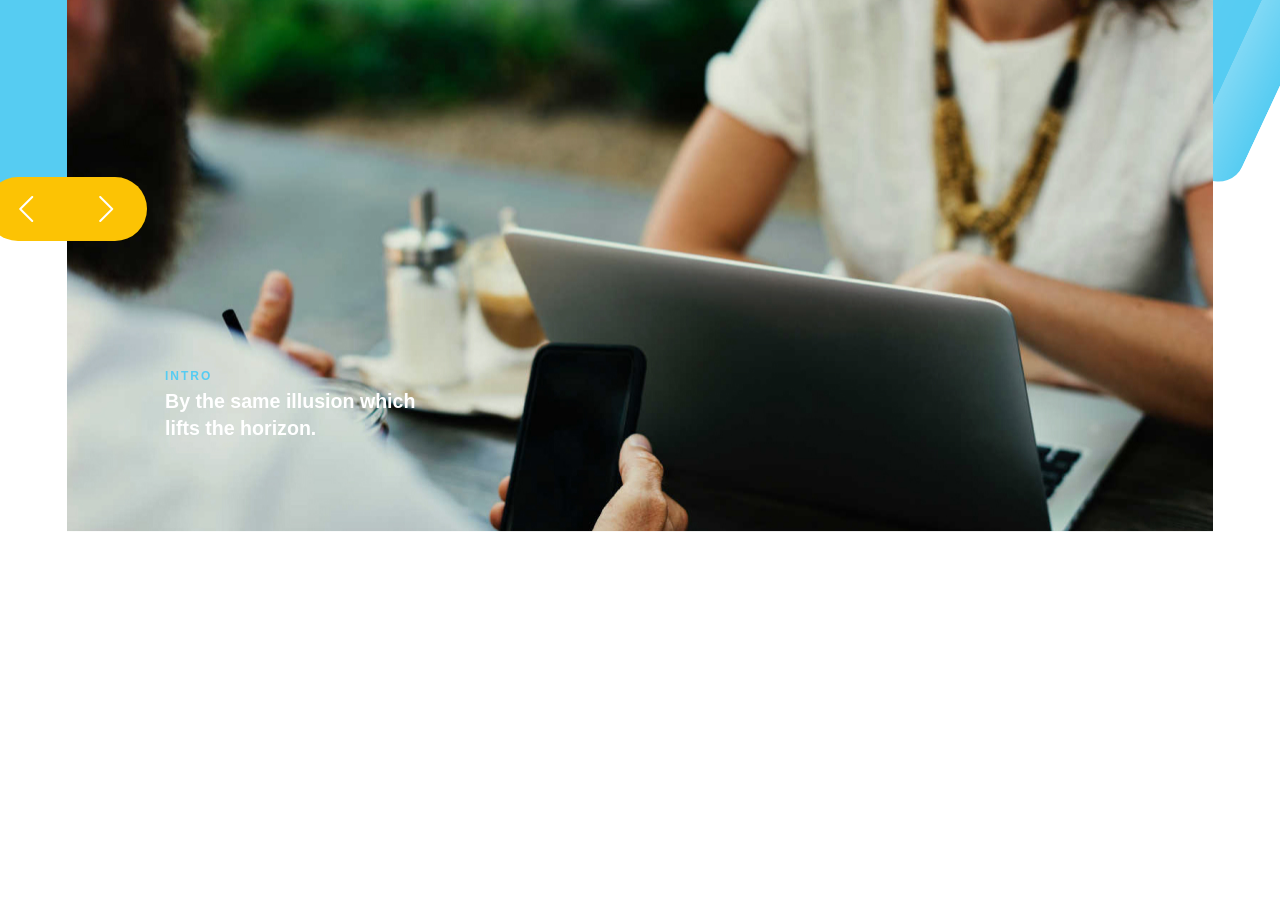
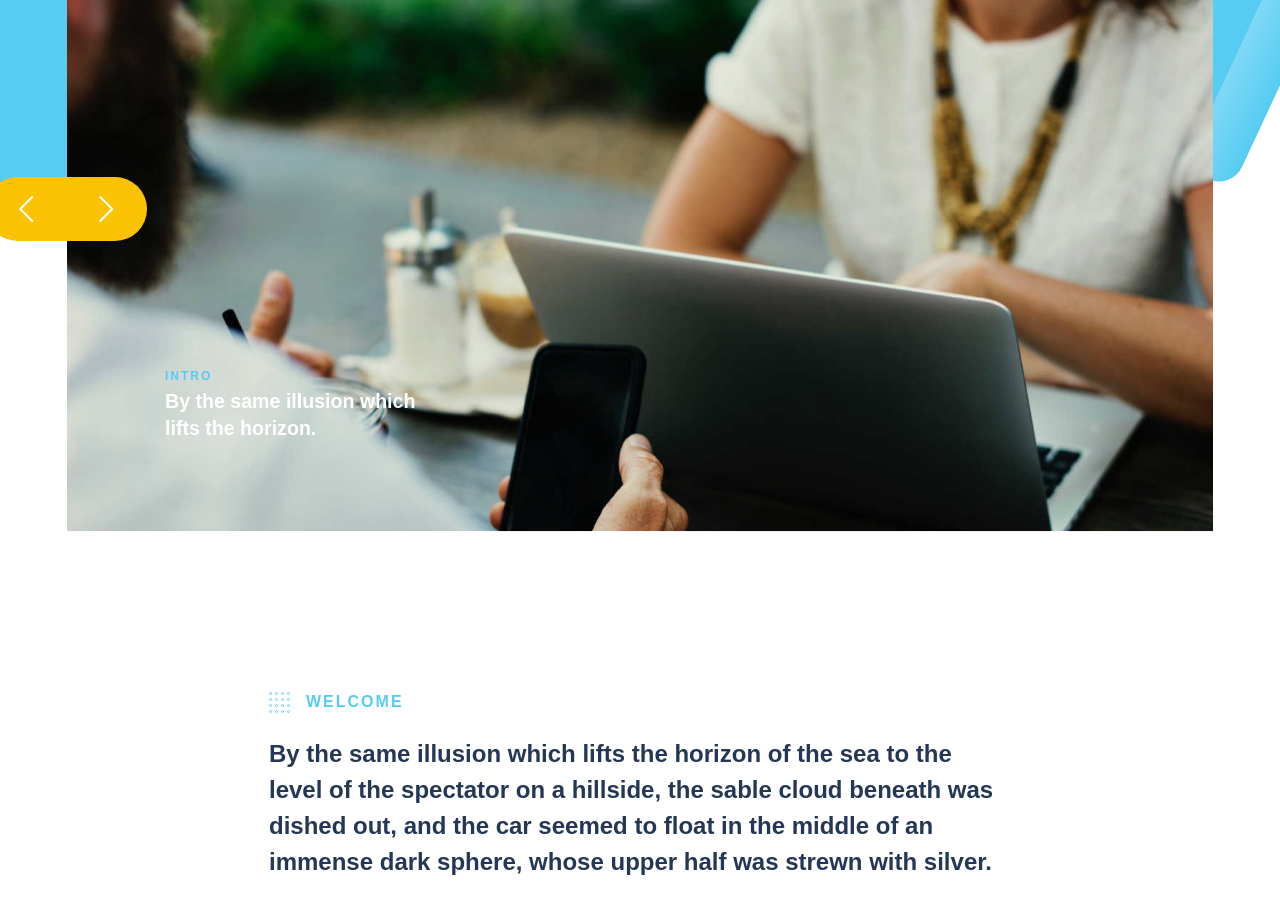
Before and after one commit to goozh/global-digital-agency, a plain HTML site: page index.html in a window 1280 px wide. Shown: the part 641-1555 px from the top of the page. Before the commit the page ends 1173 px from the top, so only its background shows below. Drawn offline with Linux system fonts and the light colour scheme.

Commit message:
feat: section welcome

```diff
--- /dev/null
+++ b/blocks/welcome/__text/welcome__text.css
@@ -0,0 +1,8 @@
+.welcome__text {
+  font-style: normal;
+  font-weight: 600;
+  font-size: 24px;
+  line-height: 1.5;
+  color: #253757;
+  margin: 8px 0 0;
+}
--- /dev/null
+++ b/blocks/welcome/__title-container/welcom__title-container.css
@@ -0,0 +1,4 @@
+.welcom__title-container {
+  display: flex;
+  align-items: center;
+}
--- /dev/null
+++ b/blocks/welcome/__title-icon/welcome__title-icon.css
@@ -0,0 +1,5 @@
+.welcome__title-icon {
+  width: 21px;
+  height: 21px;
+  margin-right: 16px;
+}
--- /dev/null
+++ b/blocks/welcome/__title/welcome__title.css
@@ -0,0 +1,8 @@
+.welcome__title {
+  font-style: normal;
+  font-weight: 800;
+  font-size: 16px;
+  line-height: 1.5;
+  letter-spacing: 2px;
+  color: #56CCF2;
+}
--- /dev/null
+++ b/blocks/welcome/welcome.css
@@ -0,0 +1,4 @@
+.welcome {
+  max-width: 742px;
+  margin: 145px auto 136px;
+}
--- a/index.html
+++ b/index.html
@@ -46,6 +46,16 @@
       </div>
 
     </header>
+    <section class="welcome">
+      <div class="welcom__title-container">
+        <img src="./images/title-icon.svg" alt="Иконка" class="welcome__title-icon">
+        <h2 class="welcome__title">WELCOME</h2>
+      </div>
+      <p class="welcome__text">By the same illusion which lifts the horizon of the sea to the level of the spectator on a hillside,
+        the sable cloud beneath was dished out, and the car seemed to float in the middle of an immense dark sphere,
+        whose upper half was strewn with silver.
+      </p>
+    </section>
   </div>
 </body>
 </html>
--- a/pages/index.css
+++ b/pages/index.css
@@ -26,3 +26,8 @@
 @import url(../blocks/header/__image-text/header__image-text.css);
 @import url(../blocks/header/__social-container/header__social-container.css);
 @import url(../blocks/header/__social-item.css/header__social-item.css);
+@import url(../blocks/welcome/welcome.css);
+@import url(../blocks/welcome/__title-container/welcom__title-container.css);
+@import url(../blocks/welcome/__title/welcome__title.css);
+@import url(../blocks/welcome/__title-icon/welcome__title-icon.css);
+@import url(../blocks/welcome/__text/welcome__text.css);
```
Also changed, not shown: images/title-icon.svg (added).
